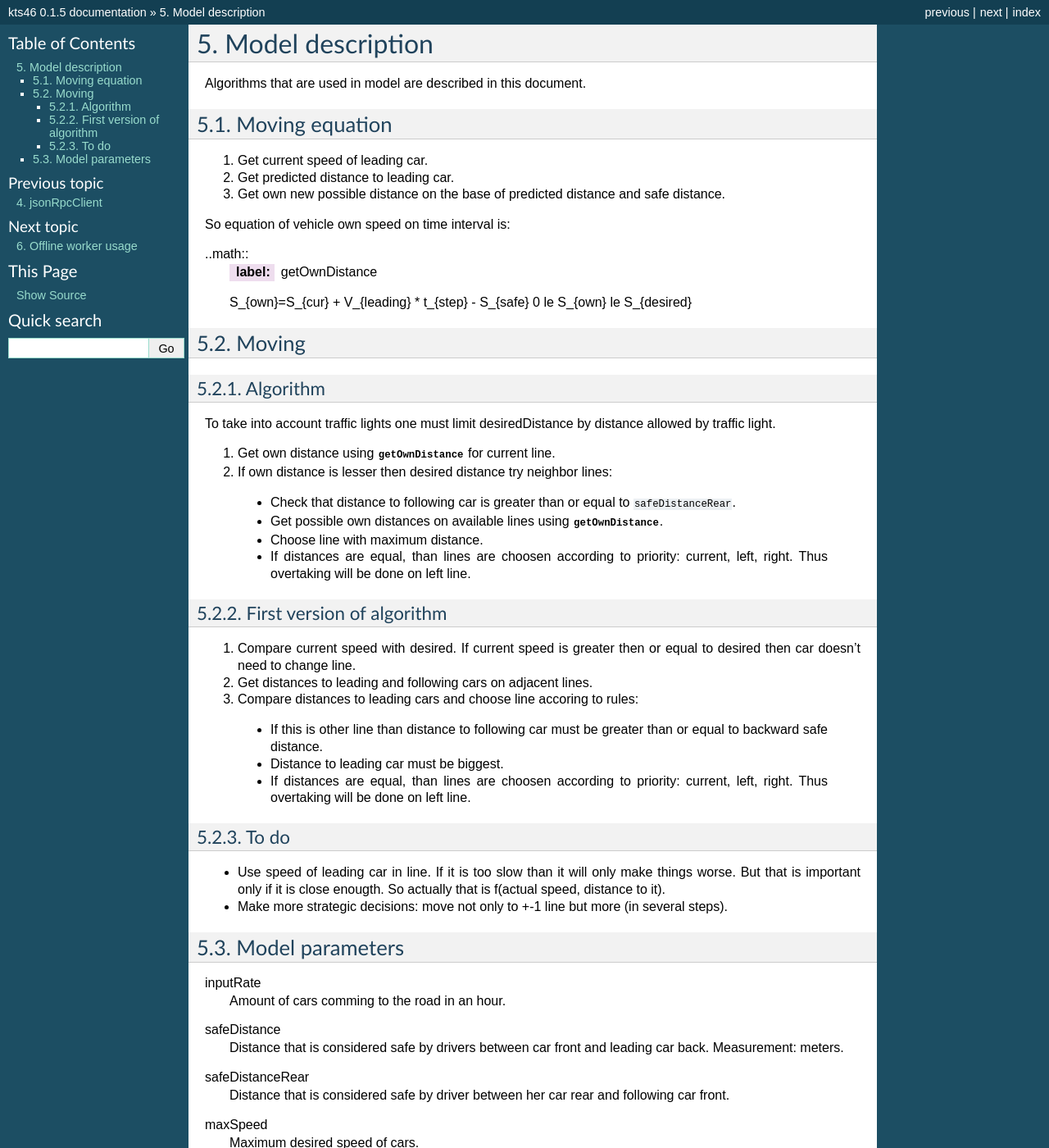
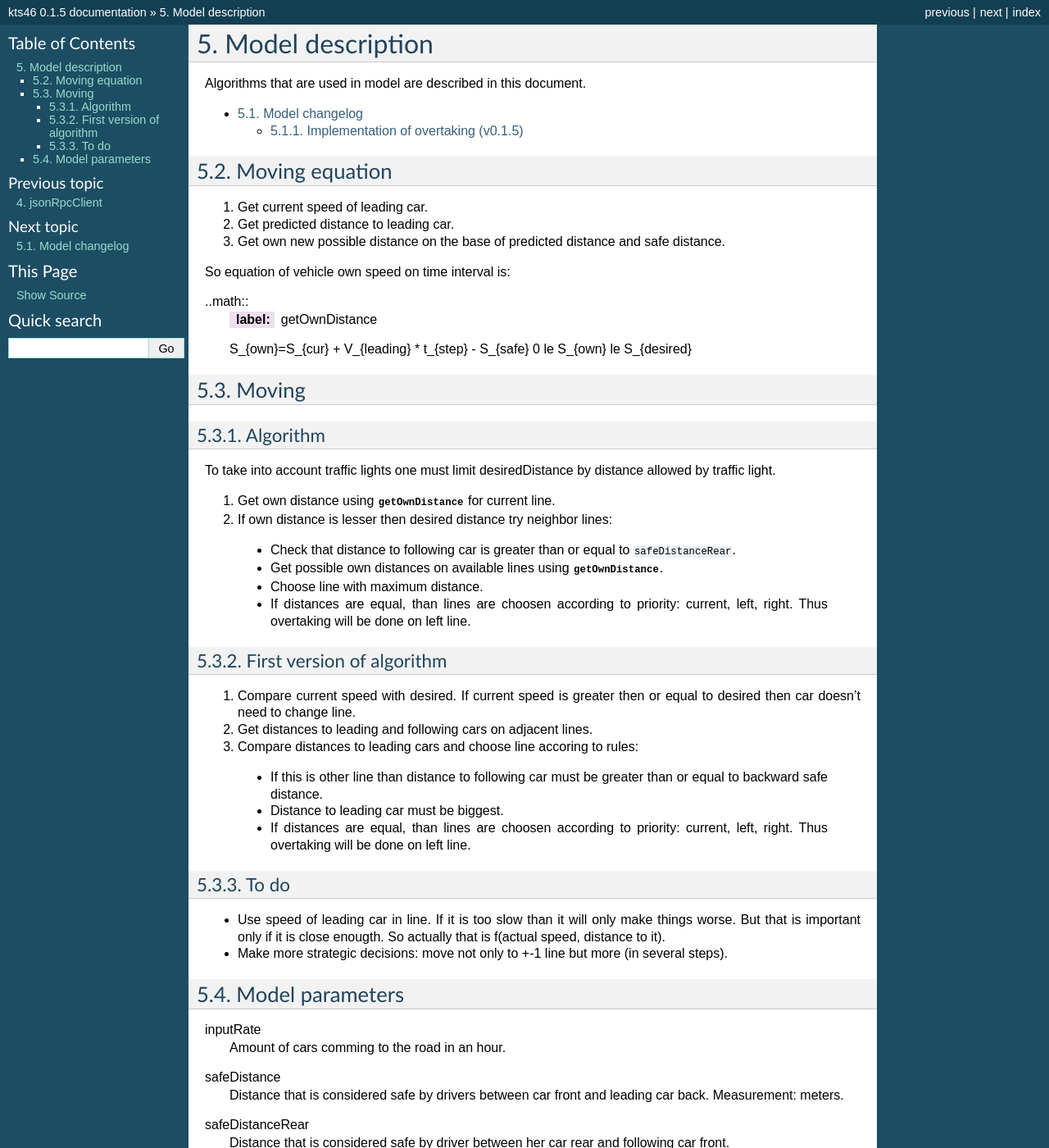
Before and after one commit to anthony-kolesov/kts46, a Sphinx documentation site: the page built from doc/source/model.rst, in a window 1280 px wide and 1400 px high. Shown: the whole window at 82% size. Built offline with Sphinx 7.4.7, drawn with Linux system fonts in a browser that asks for light colours; formulas are drawn with MathJax 3.

Commit message:
Add changelog files.

```diff
--- /dev/null
+++ b/doc/source/Changelog.rst
@@ -0,0 +1,7 @@
+Changelog
+=========
+
+v0.1.6
+------
+
+* Port HTTP API from Python application to NodeJS ControlNode.
--- /dev/null
+++ b/doc/source/ModelChangelog.rst
@@ -0,0 +1,8 @@
+Model changelog
+===============
+
+
+Implementation of overtaking (v0.1.5)
+-------------------------------------
+
+lorem
--- a/doc/source/model.rst
+++ b/doc/source/model.rst
@@ -3,6 +3,12 @@
 *****************
 
 Algorithms that are used in model are described in this document.
+
+.. toctree::
+    :maxdepth: 2
+    :numbered:
+
+    ModelChangelog.rst
 
 
 Moving equation
```
